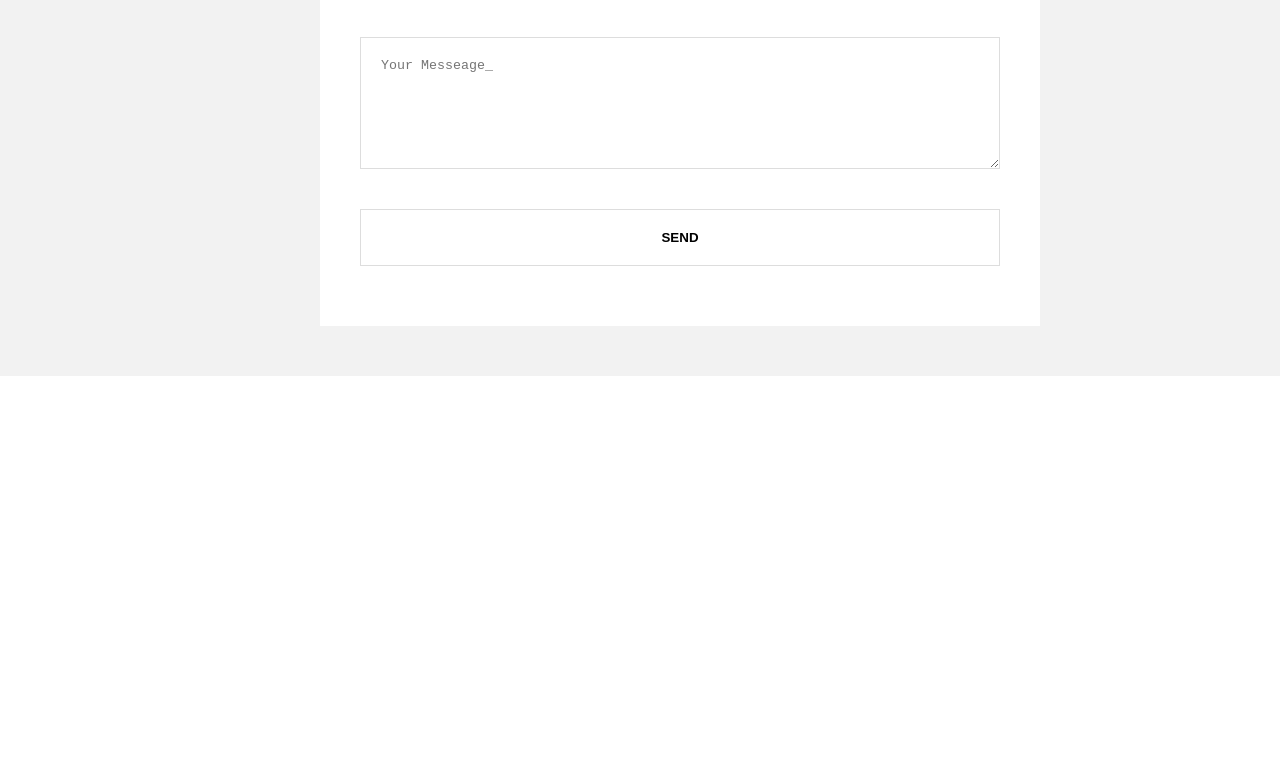
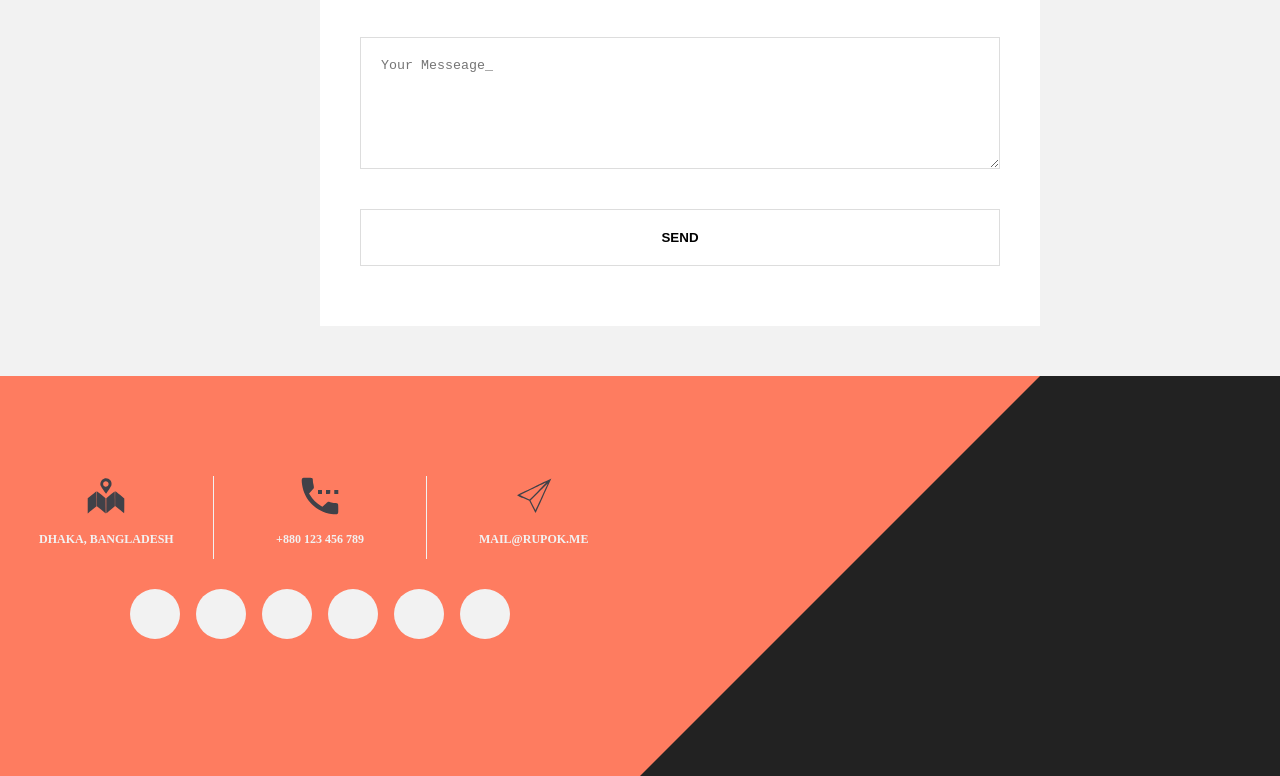
Before and after one commit to ASafaeirad/ws_web-fundamental, a plain HTML site: page contact.html in a window 1280 px wide. Shown: the part 1191-1967 px from the top of the page. Before the commit the page ends 1567 px from the top, so only its background shows below. Drawn offline with Linux system fonts and the light colour scheme.

Commit message:
Compelete footer

```diff
--- a/contact.css
+++ b/contact.css
@@ -1,6 +1,8 @@
 body {
   margin: 0;
 }
+
+/* Header Section */
 
 .header {
   height: 100vh;
@@ -20,6 +22,11 @@ body {
   top: 40px;
   right: 40px;
 }
+
+/* End Header Section */
+
+
+/* Main Section */
 
 .main {
   background-color: #f2f2f2;
@@ -75,3 +82,78 @@ border-color: #000;
 .form-group .form-input:first-child {
   margin-right: 30px;
 }
+
+/* End Main Section */
+
+/* Footer Section */
+
+.footer {
+  height: 400px;
+  display: flex;
+}
+
+.footer-left {
+  background-color: #fe7c60;
+  width: 50%;
+  padding: 100px 0;
+  text-align: center;
+}
+
+.footer-info {
+  display: flex;
+  margin-bottom: 30px;
+}
+
+.footer-info-item {
+  flex: 1;
+  text-align: center;
+  border-right: 1px solid #f2f2f2;
+}
+
+.footer-info-item:last-child {
+  border: none;
+}
+
+.info-item-icon {
+  height: 40px;
+}
+
+.info-item-desc {
+  color: #f2f2f2;
+  font-weight: bold;
+  font-size: 12px;
+}
+
+.contact-item {
+  width: 50px;
+  height: 50px;
+  background: #f2f2f2;
+  border-radius: 100%;
+}
+
+.footer-contact {
+  display: flex;
+  justify-content: center;
+}
+
+.contact-item {
+  margin: 0 8px;
+}
+
+.footer-right {
+  background: #222;
+  height: 100%;
+  flex: 1;
+}
+
+.triangle {
+  box-sizing: border-box;
+  width: 200px;
+  height: 100%;
+  border-right: 200px solid transparent;
+  border-bottom: 200px solid transparent;
+  border-top: 200px solid #fe7c60;
+  border-left: 200px solid #fe7c60;
+}
+
+/* End Footer Section */
--- a/contact.html
+++ b/contact.html
@@ -34,7 +34,35 @@
   </div>
 
   <div class="footer">
-
+      <div class="footer-left">
+        <div class="footer-info">
+          <div class="footer-info-item">
+            <img class="info-item-icon" src="./images/location-map.svg" alt="">
+            <p class="info-item-desc">DHAKA, BANGLADESH</p>
+          </div>
+          <div class="footer-info-item">
+            <img class="info-item-icon" src="./images/phone-icon.svg" alt="">
+            <p class="info-item-desc">+880 123 456 789</p>
+          </div>
+          <div class="footer-info-item">
+            <img class="info-item-icon" src="./images/email-icon.svg" alt="">
+            <p class="info-item-desc">MAIL@RUPOK.ME</p>
+          </div>
+        </div>
+        <div class="footer-contact">
+          <div class="contact-item"></div>
+          <div class="contact-item"></div>
+          <div class="contact-item"></div>
+          <div class="contact-item"></div>
+          <div class="contact-item"></div>
+          <div class="contact-item"></div>
+        </div>
+      </div>
+      <div class="footer-right">
+        <div class="triangle"></div>
+        <div class="map"></div>
+      </div>
+    </div>
   </div>
 
   <img class="close-button" src="./images/icon-close.svg" alt="">
```
Also changed, not shown: images/email-icon.svg (added), images/location-map.svg (added), images/phone-icon.svg (added).
